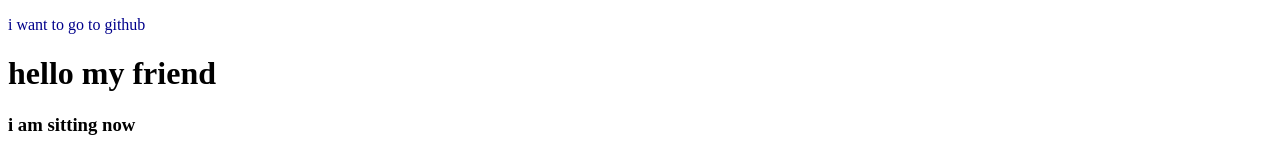
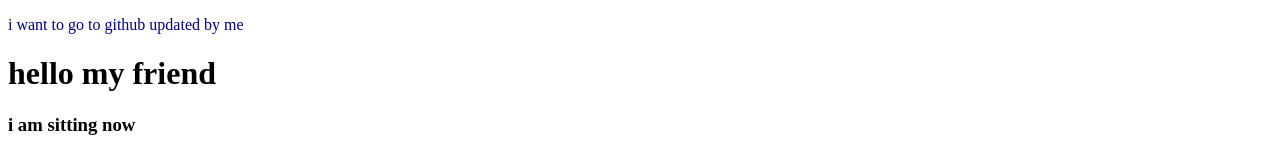
Before and after one commit to souravpodder/my-second-repo, a plain HTML site: page index.html in a window 1280 px wide. Shown: the top 157 px of the page. Drawn offline with Linux system fonts and the light colour scheme.

Commit message:
Update index.html

```diff
--- a/index.html
+++ b/index.html
@@ -10,7 +10,7 @@
 </head>
 <body>
 
-  <p>i want to go to github</p>
+  <p>i want to go to github updated by me</p>
 
   <h1>hello my friend</h1>
   <h3>i am sitting now</h3>
```
